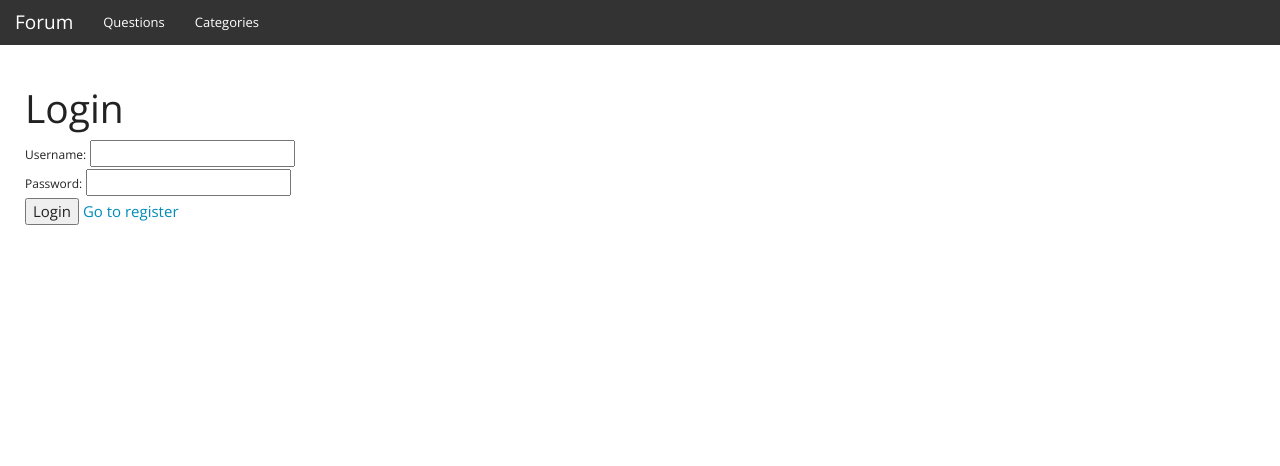
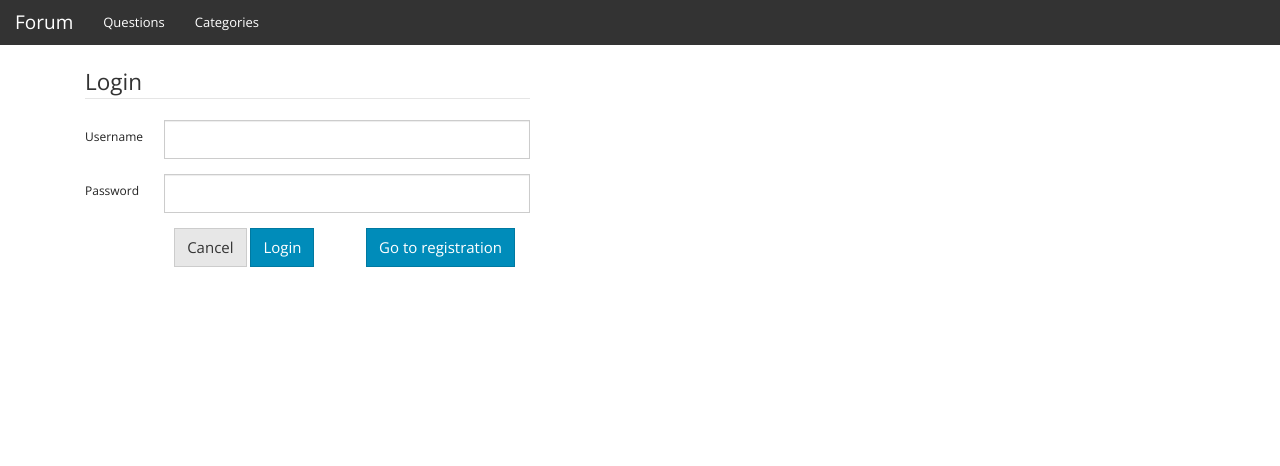
Before and after one commit to Venciity/ForumSystem, a PHP site: page /accounts/login in a window 1280 px wide. Shown: the top 466 px of the page. Run offline with PHP 8.4, Linux system fonts and the light colour scheme.

Commit message:
add more styles

```diff
--- a/content/styles.css
+++ b/content/styles.css
@@ -56,7 +56,3 @@ ul.messagesList li.error {
     padding: 5px;
     border-radius: 5px;
 }
-
-.container {
-    margin: 10px;
-}
--- a/controllers/AccountsController.php
+++ b/controllers/AccountsController.php
@@ -11,17 +11,17 @@ class AccountsController extends  BaseController{
         if($this->isPost){
             $username = $_POST['username'];
             if($username == null || strlen($username) < 3){
-               return $this->addErrorMessage("Username is invalid.");
-                //$this->redirect("account", "register");
+               $this->addErrorMessage("Username is invalid.");
+                return $this->redirect("accounts", "register");
             }
             $password = $_POST['password'];
             $isRegistered = $this->db->register($username, $password);
             if($isRegistered){
                 $_SESSION['username'] = $username;
                 $this->addInfoMessage("Successfully register.");
-                $this->redirect("home");
-            } else {
-                $this->addErrorMessage("Register account failed.");
+                return $this->redirect("home");
+            } else {$this->addErrorMessage("Register account failed.");
+                return $this->redirect("home");
             }
         }
 
--- a/views/accounts/login.php
+++ b/views/accounts/login.php
@@ -1,11 +1,36 @@
-<h1>Login</h1>
-<form action="/accounts/login" method="post">
-    <label for="username">Username:</label>
-    <input type="text" name="username" id="username"/>
-    <br/>
-    <label for="password">Password:</label>
-    <input type="password" name="password" id="password"/>
-    <br/>
-    <input type="submit" value="Login"/>
-    <a href="/accounts/register">Go to register</a>
+<!--<h1>Login</h1>-->
+<!--<form action="/accounts/login" method="post">-->
+<!--    <label for="username">Username:</label>-->
+<!--    <input type="text" name="username" id="username"/>-->
+<!--    <br/>-->
+<!--    <label for="password">Password:</label>-->
+<!--    <input type="password" name="password" id="password"/>-->
+<!--    <br/>-->
+<!--    <input type="submit" value="Login"/>-->
+<!--    <a href="/accounts/register">Go to register</a>-->
+<!--</form>-->
+<div class="col-lg-5">
+    <form action="/accounts/login" method="post" class="form-horizontal">
+        <fieldset>
+            <legend>Login</legend>
+            <div class="form-group">
+                <label for="username" class="col-lg-2 control-label">Username</label>
+                <div class="col-lg-10">
+                    <input type="text" class="form-control" id="username" name="username">
+                </div>
+            </div>
+            <div class="form-group">
+                <label for="password" class="col-lg-2 control-label">Password</label>
+                <div class="col-lg-10">
+                    <input type="password" class="form-control" id="password" name="password">
+                </div>
+            </div>
+            <div class="col-lg-10 col-lg-offset-2">
+                <button type="reset" class="btn btn-default">Cancel</button>
+                <button type="submit" class="btn btn-primary">Login</button>
+                <a href="/accounts/register" class="btn btn-primary pull-right">Go to registration</a>
+            </div>
+        </fieldset>
+</div>
 </form>
+</div>
--- a/views/layouts/default/header.php
+++ b/views/layouts/default/header.php
@@ -17,7 +17,7 @@
                 <span class="icon-bar"></span>
                 <span class="icon-bar"></span>
             </button>
-            <a class="navbar-brand" href="#">Forum</a>
+            <a class="navbar-brand" href="/">Forum</a>
         </div>
 
         <div class="collapse navbar-collapse" id="bs-example-navbar-collapse-1">
@@ -41,6 +41,6 @@
         </div>
     </div>
 </nav>
-<div class="container">
+<div class="container center-block">
 
 <?php include('messages.php'); ?>
```
Also changed, not shown: views/accounts/register.php (+36 -10 lines).
